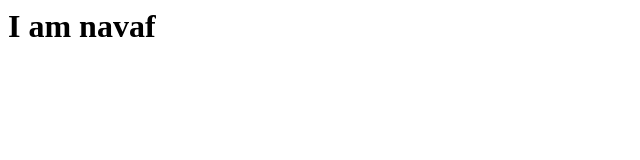
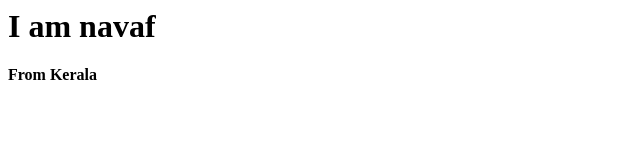
Before and after one commit to navafkp/gittest, a plain HTML site: page index.html in a window 1280 px wide. Shown: the full height of the page, 0-640 px from the left. Drawn offline with Linux system fonts and the light colour scheme.

Commit message:
added h3

```diff
--- a/index.html
+++ b/index.html
@@ -4,5 +4,6 @@
 </head>
 <body>
 <h1> I am navaf </h1>
+<h4> From Kerala </h4>
 </body>
 </html>
```
